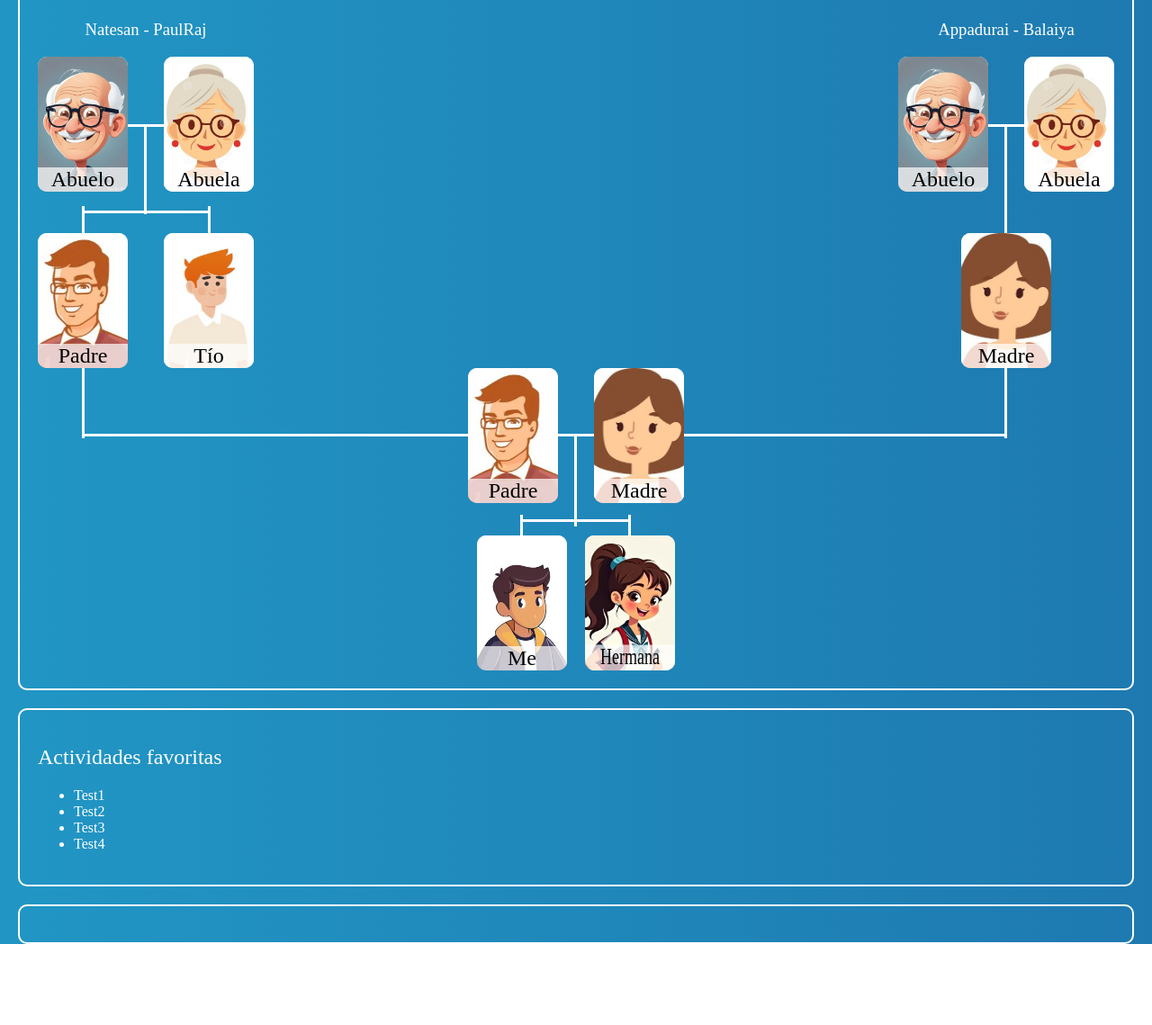
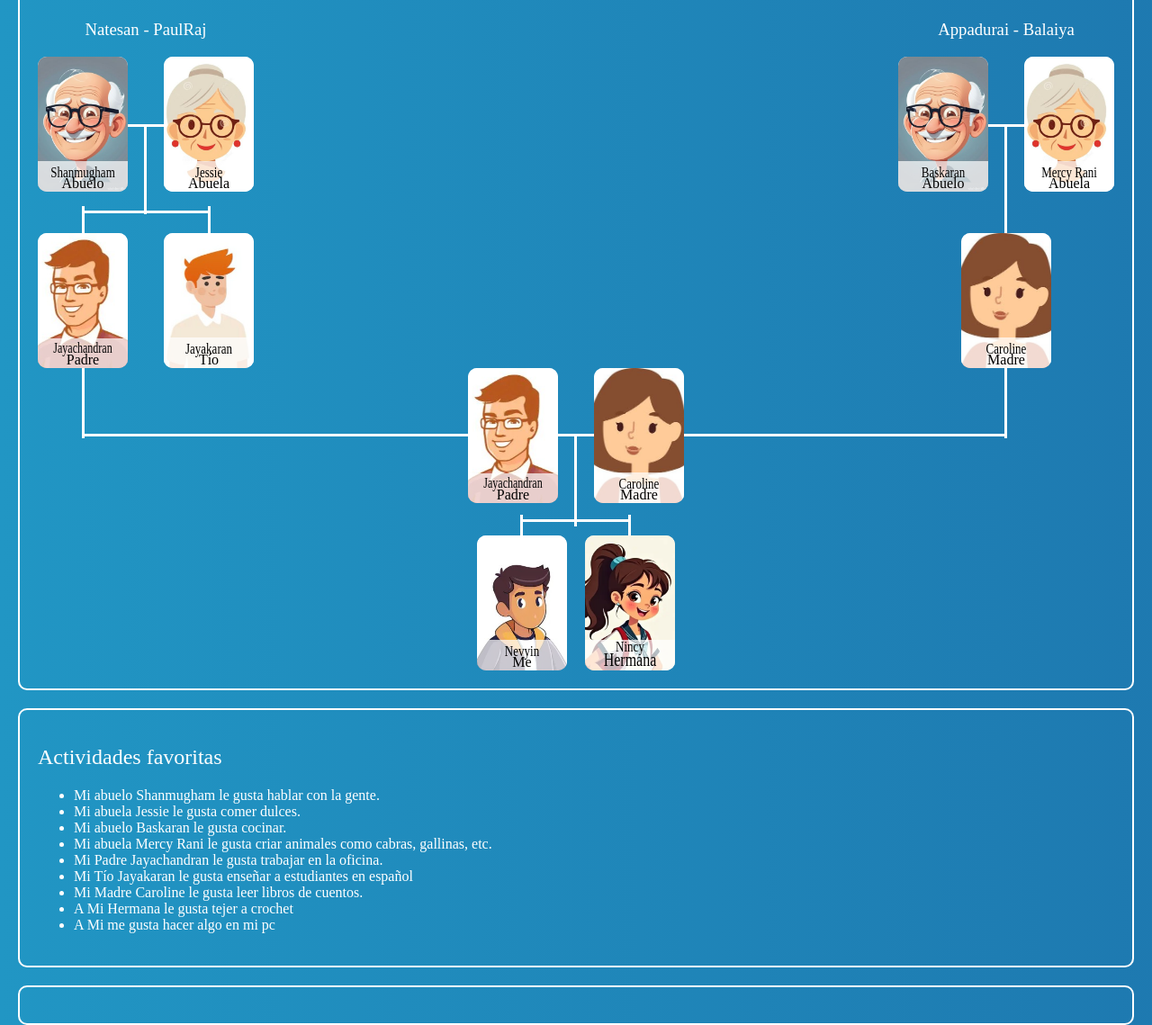
Before and after one commit to Comp-Tech-Guy/Mi-Familia-Project, a plain HTML site: page index.html in a window 1280 px wide. Shown: the part 338-1477 px from the top of the page at 90% size. Before the commit the page ends 1387 px from the top, so only its background shows below. Drawn offline with Linux system fonts and the light colour scheme; a web font is replaced by a local one.

Commit message:
Finished liked-activities and the family tree

```diff
--- a/index.html
+++ b/index.html
@@ -31,12 +31,18 @@
                     <div class="top-row-left">
                         <div class="PersonCard">
                             <img src="images/Granpa1.jpg" alt="Grandpa">
+                            <div class="textCont">
+                                <p style="font-size: 13px; transform: scale(1,1.36) translateY(3px)">Shanmugham</p>
                                 <h2>Abuelo</h2>
+                            </div>
                         </div>
                         <div class="betweenLine"></div>
                         <div class="PersonCard">
                             <img src="images/Grandma1.jpg" alt="Grandma">
+                            <div class="textCont">
+                                <p style="font-size: 13px; transform: scale(1,1.36) translateY(3px)">Jessie</p>
                                 <h2>Abuela</h2>
+                            </div>
                         </div>
                     </div>
                     <br>
@@ -45,12 +51,18 @@
                     <div class="Middle-row-left">
                         <div class="PersonCard Padre2">
                             <img src="images/Father.jpg" alt="Grandpa">
+                            <div class="textCont">
+                                <p style="font-size: 12px; transform: scale(1,1.36) translateY(3px)">Jayachandran</p>
                                 <h2>Padre</h2>
+                            </div>
                         </div>
                         <div></div>
                         <div class="PersonCard">
                             <img src="images/Uncle.jpg" alt="Grandma">
+                            <div class="textCont">
+                                <p style="font-size: 13px; transform: scale(1,1.36) translateY(3px)">Jayakaran</p>
                                 <h2>Tío</h2>
+                            </div>
                         </div>
                     </div>
                 </div>
@@ -59,12 +71,18 @@
                     <div class="top-row-right">
                         <div class="PersonCard">
                             <img src="images/Granpa1.jpg" alt="Grandpa">
+                            <div class="textCont">
+                                <p style="font-size: 13px; transform: scale(1,1.36) translateY(3px)">Baskaran</p>
                                 <h2>Abuelo</h2>
+                            </div>
                         </div>
                         <div class="betweenLine"></div>
                         <div class="PersonCard">
                             <img src="images/Grandma1.jpg" alt="Grandma">
+                            <div class="textCont">
+                                <p style="font-size: 13px; transform: scale(1,1.36) translateY(3px)">Mercy Rani</p>
                                 <h2>Abuela</h2>
+                            </div>
                         </div>
                     </div>
                     <br>
@@ -73,7 +91,10 @@
                     <div class="Middle-row-right">
                         <div class="PersonCard">
                             <img src="images/Mother.jpg" alt="Grandpa">
+                            <div class="textCont">
+                                <p style="font-size: 13px; transform: scale(1,1.36) translateY(3px)">Caroline</p>
                                 <h2>Madre</h2>
+                            </div>
                         </div>
                     </div>
                 </div>
@@ -84,12 +105,18 @@
                     <div class="centerTop">
                         <div class="PersonCard">
                             <img src="images/Father.jpg" alt="Grandpa">
+                            <div class="textCont">
+                                <p style="font-size: 12px; transform: scale(1,1.36) translateY(3px)">Jayachandran</p>
                                 <h2>Padre</h2>
+                            </div>
                         </div>
                         <div class="betweenLine"></div>
                         <div class="PersonCard">
                             <img src="images/Mother.jpg" alt="Grandpa">
+                            <div class="textCont">
+                                <p style="font-size: 13px; transform: scale(1,1.36) translateY(3px)">Caroline</p>
                                 <h2>Madre</h2>
+                            </div>
                         </div>
                     </div>
                     <br>
@@ -98,11 +125,17 @@
                     <div class="centerBottom">
                         <div class="PersonCard">
                             <img src="images/Me.jpg" alt="Grandpa">
+                            <div class="textCont">
+                                <p style="font-size: 13px; transform: scale(1,1.36) translateY(3px)">Nevyin</p>
                                 <h2>Me</h2>
+                            </div>
                         </div>
                         <div class="PersonCard">
                             <img src="images/Sister.jpg" alt="Grandpa">
-                            <h2 style="font-size: 18px; transform: scale(1,1.36); transform-origin: bottom;">Hermana</h2>
+                            <div class="textCont">
+                                <p style="font-size: 13px; transform: scale(1,1.36)">Nincy</p>
+                                <h2 style="font-size: medium; transform: scale(1,1.36); transform-origin: bottom;">Hermana</h2>
+                            </div>
                         </div>
                     </div>
                 </div>
@@ -112,10 +145,15 @@
         <div id="Liked-Activities">
             <h2>Actividades favoritas</h2>
             <ul>
-                <li>Test1</li>
-                <li>Test2</li>
-                <li>Test3</li>
-                <li>Test4</li>
+                <li>Mi abuelo Shanmugham le gusta hablar con la gente.</li>
+                <li>Mi abuela Jessie le gusta comer dulces.</li>
+                <li>Mi abuelo Baskaran le gusta cocinar.</li>
+                <li>Mi abuela Mercy Rani le gusta criar animales como cabras, gallinas, etc.</li>
+                <li>Mi Padre Jayachandran le gusta trabajar en la oficina.</li>
+                <li>Mi Tío Jayakaran le gusta enseñar a estudiantes en español</li>
+                <li>Mi Madre Caroline le gusta leer libros de cuentos.</li>
+                <li>A Mi Hermana le gusta tejer a crochet</li>
+                <li>A Mi me gusta hacer algo en mi pc</li>
             </ul>
         </div>
         <!-- <hr> -->
--- a/style.css
+++ b/style.css
@@ -279,9 +279,26 @@ header {
     margin:0;
     color: black;
     z-index: 1;
-    background-color: rgba(255,255,255,0.7);
+    font-size: medium;
+    /* background-color: rgba(255,255,255,0.7); */
     width: 100%;
     text-align: center;
+    border-bottom-left-radius: 10px;
+    border-bottom-right-radius: 10px;
+}
+.PersonCard p{
+    margin:0;
+    color: black;
+    z-index: 1;
+    /* background-color: rgba(255,255,255,0.7); */
+    width: 100%;
+    text-align: center;
+}
+
+.textCont{
+    background-color: rgba(255,255,255,0.7);
+    z-index: 1;
+    width: 100%;
     border-bottom-left-radius: 10px;
     border-bottom-right-radius: 10px;
 }
```
Lines whose indentation alone changed are shown as unchanged.
